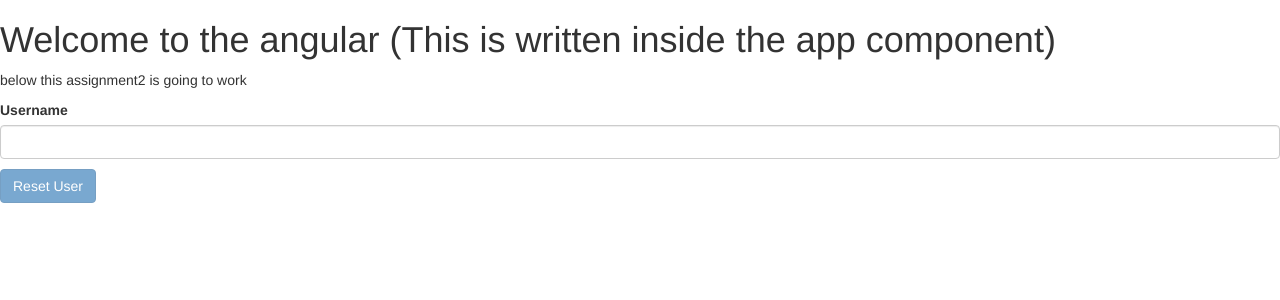
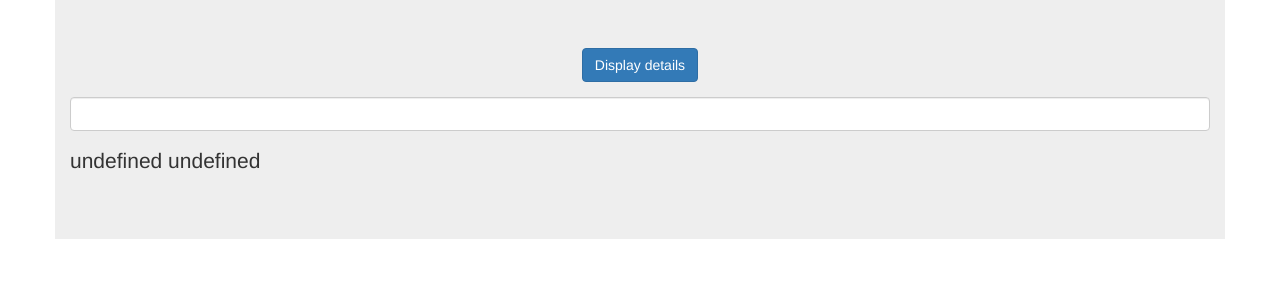
Before and after one commit to swapnil-narwade/Angular-5, an Angular app in the folder my-first-app/: page / in a window 1280 px wide. Shown: the top 300 px of the page. Built offline with nearby package versions, Linux system fonts and the light colour scheme.

Commit message:
Assignment 3 is done

```diff
--- a/my-first-app/src/app/app.component.html
+++ b/my-first-app/src/app/app.component.html
@@ -1,2 +1,5 @@
-<h1>Welcome to the angular (This is written inside the app component) </h1>
-<app-server> </app-server>
+<div class= "container jumbotron">
+
+  <app-server> </app-server>
+
+</div>
--- a/my-first-app/src/app/app.module.ts
+++ b/my-first-app/src/app/app.module.ts
@@ -6,13 +6,17 @@
 import { ServerComponent } from './server/server.component';
 import { ServersComponent } from './servers/servers.component';
 import { Assignment2Component } from './assignment2/assignment2.component';
+import { SwapnilNarwadeComponent } from './swapnil-narwade/swapnil-narwade.component';
+import { Assignment3Component } from './assignment3/assignment3.component';
 
 @NgModule({
   declarations: [
     AppComponent,
     ServerComponent,
     ServersComponent,
-    Assignment2Component
+    Assignment2Component,
+    SwapnilNarwadeComponent,
+    Assignment3Component
   ],
   imports: [
     FormsModule,
--- /dev/null
+++ b/my-first-app/src/app/assignment3/assignment3.component.html
@@ -0,0 +1,11 @@
+<p style="text-align:center">
+<button class="btn btn-primary" type="button" style="justify-content: center;"
+(click)="onClickButton()">Display details</button>
+</p>
+<p *ngIf = "displayParagraph">Hello, This paragraph will be display after clicking the button</p>
+<input type="text" class="form-control"  [(ngModel)] ="enterText" >
+<p *ngIf ="enterText !='swapnil';else enterText3" >{{enterText}}</p>
+<ng-template #enterText3>
+<input type="text" class="form-control" [(ngModel)] = "enterText2">
+</ng-template>
+<p>{{enterText2 +" " + enterText}}</p>
--- /dev/null
+++ b/my-first-app/src/app/assignment3/assignment3.component.ts
@@ -0,0 +1,19 @@
+import { Component, OnInit } from '@angular/core';
+
+@Component({
+  selector: 'app-assignment3',
+  templateUrl: './assignment3.component.html',
+  styleUrls: ['./assignment3.component.css']
+})
+export class Assignment3Component implements OnInit {
+displayParagraph = false ;
+narwade = "narwade"
+  constructor() { }
+onClickButton(){
+    this.displayParagraph = true;
+}
+
+  ngOnInit() {
+  }
+
+}
--- a/my-first-app/src/app/server/server.component.html
+++ b/my-first-app/src/app/server/server.component.html
@@ -1,6 +1,3 @@
 <!-- <h3>This is written inside the server component</h3> -->
-<p> below this assignment2 is going to work</p>
-
-<app-assignment2></app-assignment2>
-
 <!-- <app-servers> </app-servers> -->
+<app-assignment3></app-assignment3>
--- a/my-first-app/src/app/server/server.component.ts
+++ b/my-first-app/src/app/server/server.component.ts
@@ -1,3 +1,6 @@
+
+
+
 import { Component } from '@angular/core';
 
 @Component({
--- /dev/null
+++ b/my-first-app/src/app/swapnil-narwade/swapnil-narwade.component.html
@@ -0,0 +1,2 @@
+<h1 class= "text-center" style="color : #5ebeed; font-family:'Comic Sans MS';">Swapnil Narwade</h1>
+<p style="color: #c68631; text-align: right; font-size: 18px;font-family: 'Courier New'" > Computer Engineer at The University of texas at Arlington</p>
--- /dev/null
+++ b/my-first-app/src/app/swapnil-narwade/swapnil-narwade.component.ts
@@ -0,0 +1,15 @@
+import { Component, OnInit } from '@angular/core';
+
+@Component({
+  selector: 'app-swapnil-narwade',
+  templateUrl: './swapnil-narwade.component.html',
+  styleUrls: ['./swapnil-narwade.component.css']
+})
+export class SwapnilNarwadeComponent implements OnInit {
+
+  constructor() { }
+
+  ngOnInit() {
+  }
+
+}
```
Also changed, not shown: my-first-app/src/app/assignment3/assignment3.component.css (added), my-first-app/src/app/swapnil-narwade/swapnil-narwade.component.css (added), 1 other file (tests, documents, lock files or other folders).
